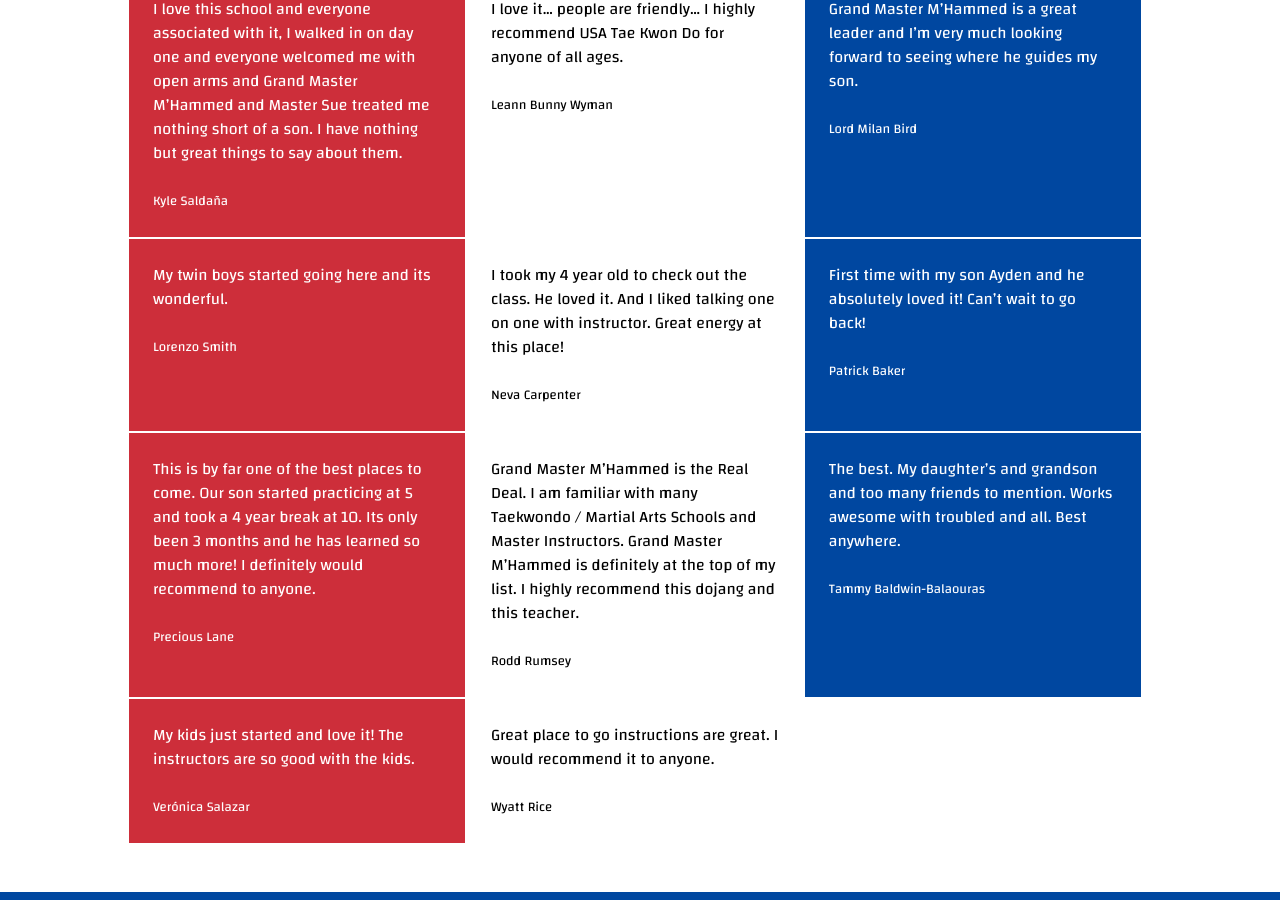
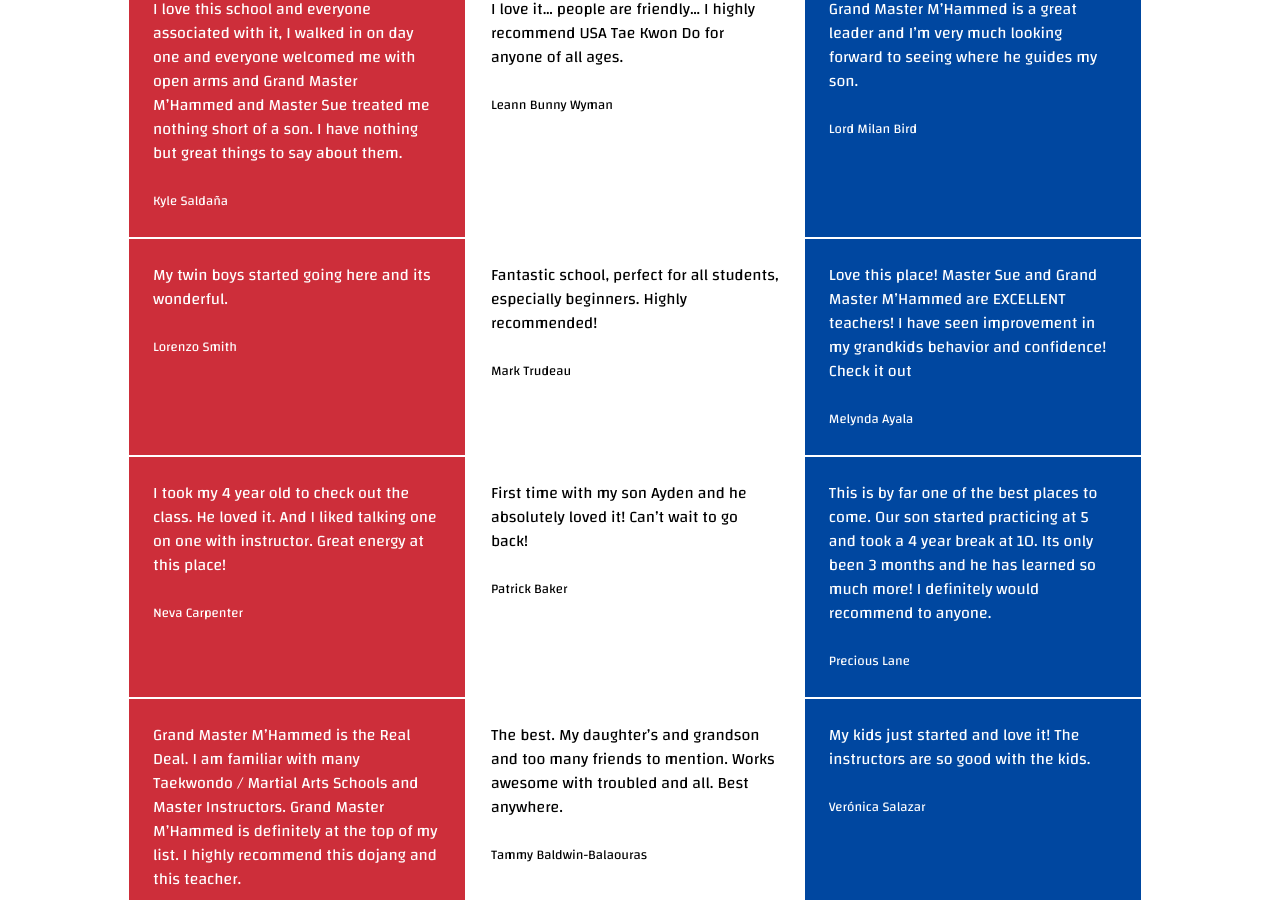
Before and after one commit to mgsisk/usatkdmi.com, a Jekyll site: the page built from src/_pages/home.md, in a window 1280 px wide and 900 px high, scrolled down 1927 px. Built offline with Jekyll 4.4.1, drawn with Linux system fonts in a browser that asks for light colours.

Commit message:
Update reviews.yml

```diff
--- a/src/_data/reviews.yml
+++ b/src/_data/reviews.yml
@@ -54,6 +54,17 @@
   content: |
     My twin boys started going here and its wonderful.
 
+- title: Mark Trudeau
+  content: |
+    Fantastic school, perfect for all students, especially beginners. Highly
+    recommended!
+
+- title: Melynda Ayala
+  content: |
+    Love this place! Master Sue and Grand Master M'Hammed are EXCELLENT
+    teachers! I have seen improvement in my grandkids behavior and confidence!
+    Check it out
+
 - title: Neva Carpenter
   content: |
     I took my 4 year old to check out the class. He loved it. And I liked
```
